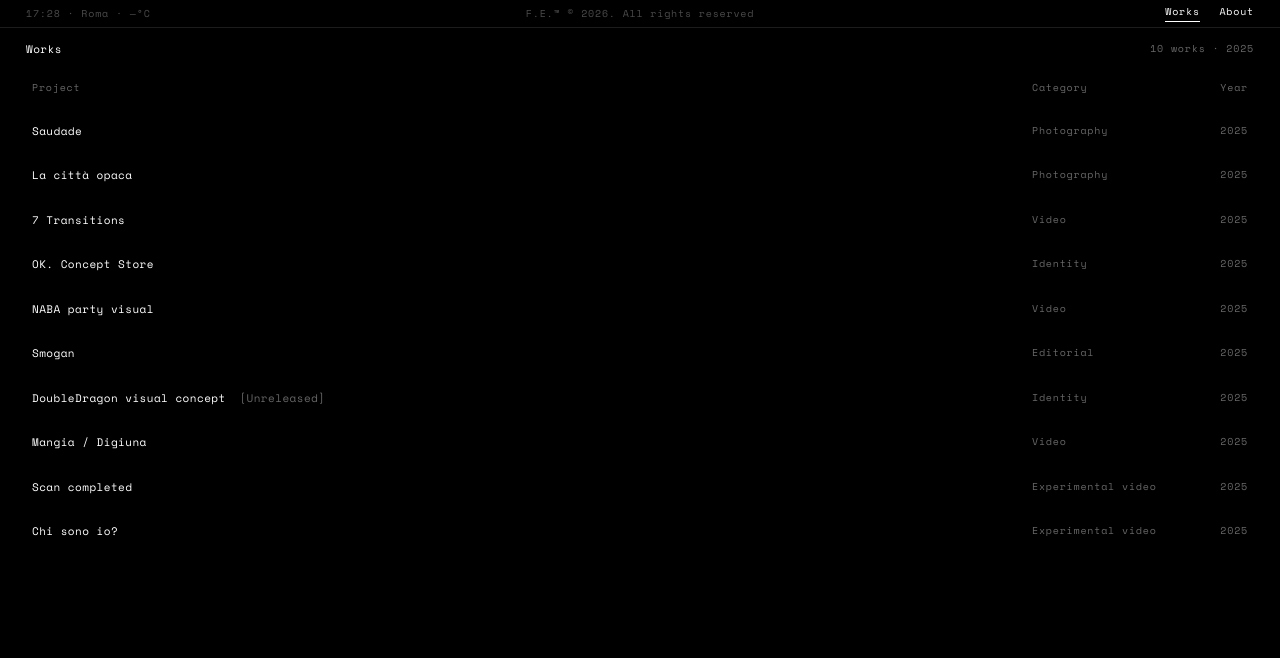
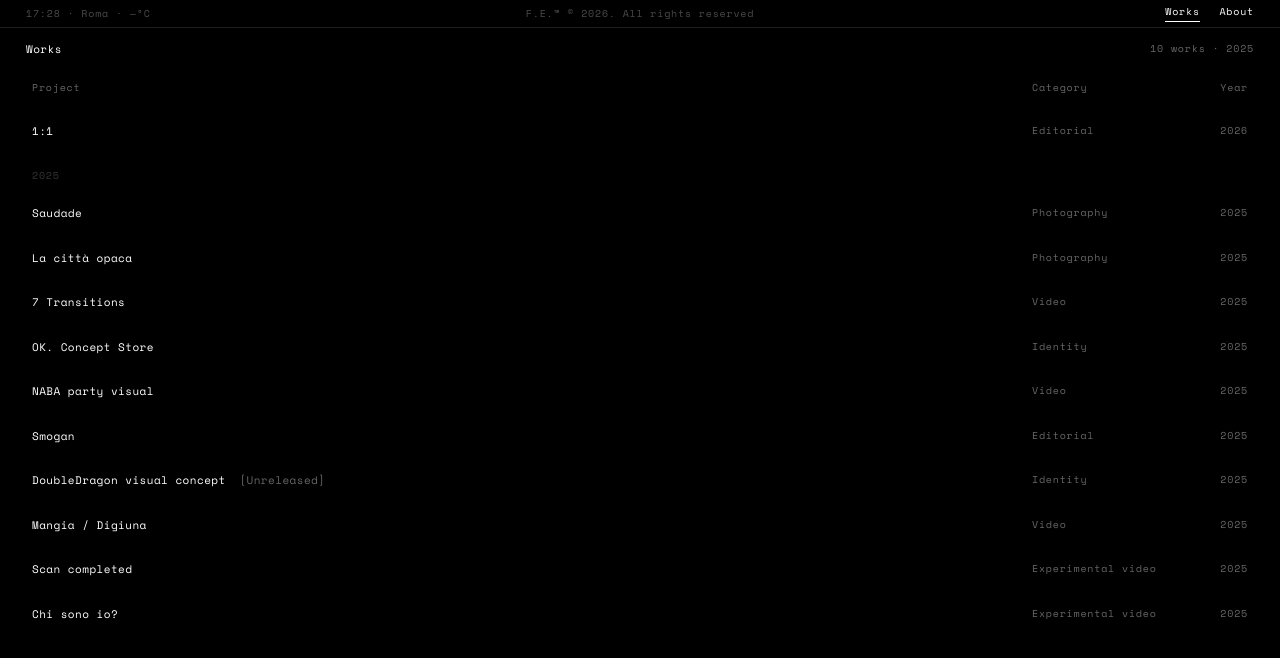
Before and after one commit to francescoevangelista/portfolio, a Next.js app: page / in a window 1280 px wide. Shown: the top 658 px of the page. Built offline with nearby package versions, Linux system fonts and the light colour scheme; no server answers.

Commit message:
add 1:1 project

```diff
--- a/data/portfolio.ts
+++ b/data/portfolio.ts
@@ -185,5 +185,14 @@ export const projects: Project[] = [
     category: "Video", type: "Documentary vlog",
     description: "Backstage vlog for a classical music event. Intimacy against grandeur.",
     gallery_images: ["https://images.unsplash.com/photo-1465847899084-d164df4dedc6?w=1400&q=85&auto=format&fit=crop&grayscale"]
-  }
+  },
+  {
+    id: 13, slug: "1-1",
+    title: "1:1",
+    year: 2026, client: "NABA",
+    role: "Graphic design, art direction, thesis",
+    category: "Editorial", type: "Thesis project",
+    description: "Thesis project on visual homogenization in social media. How algorithmic culture flattens aesthetic identity into a single smooth surface.",
+    videos: ["/works/1-1/Flat_Libro_Teorico.mp4"],
+  },
 ]
```
